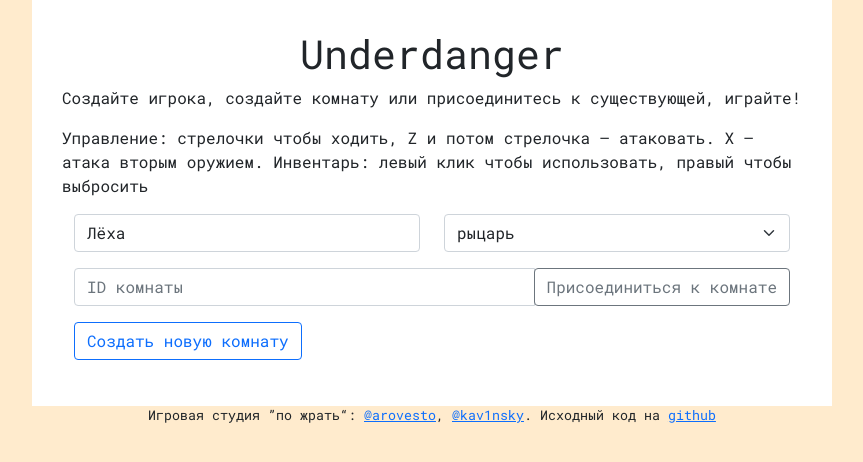
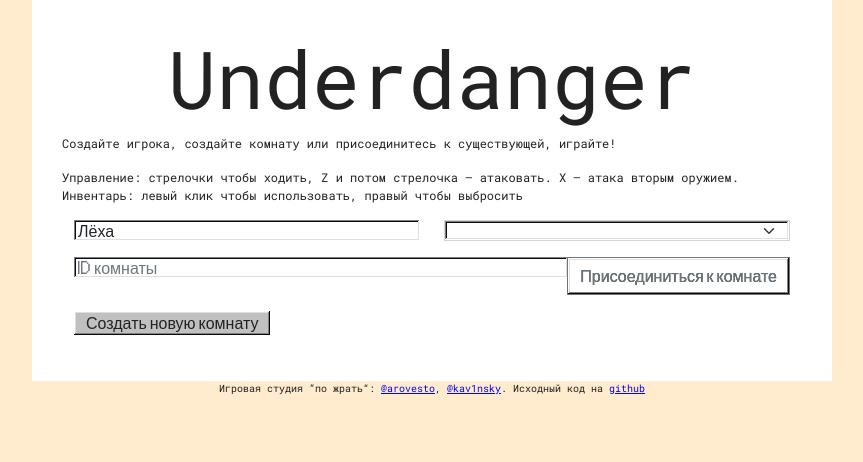
Before and after one commit to arovesto/underdanger, a Flask app: page / in a window 1280 px wide. Shown: the top 462 px of the page, without its empty margins (208-1071 px from the left). Run offline with Flask 2, Linux system fonts and the light colour scheme; some libraries are stand-ins or nearby versions; some web fonts are replaced.

Commit message:
add sharp

```diff
--- a/static/style.css
+++ b/static/style.css
@@ -21,6 +21,10 @@ body {
     -moz-user-select: none;
     -ms-user-select: none;
     user-select: none;
+}
+
+.sharp {
+  border-radius:0 !important;
 }
 
 /* TOP BAR */
--- a/templates/index.html
+++ b/templates/index.html
@@ -19,6 +19,7 @@
     <script src="https://cdn.jsdelivr.net/npm/bootstrap@5.0.0-beta3/dist/js/bootstrap.bundle.min.js"
             integrity="sha384-JEW9xMcG8R+pH31jmWH6WWP0WintQrMb4s7ZOdauHnUtxwoG2vI5DkLtS3qm9Ekf"
             crossorigin="anonymous"></script>
+    <link rel="stylesheet" href="https://unpkg.com/98.css@0.1.4/build/98.css" />
 </head>
 <body>
 <div id="menu">
@@ -38,14 +39,14 @@
                     <div class="mb-3">
                         <div class="row">
                             <div class="col">
-                                <input class="form-control" type="text" name="username"
+                                <input class="form-control sharp" type="text" name="username"
                                        id="username"
                                        placeholder="Имя игрока"
                                        value="Джеймс">
                                 <div id="username_form_error" class="invalid-feedback"></div>
                             </div>
                             <div class="col">
-                                <select size="1" name="class" id="class" class="form-select">
+                                <select size="1" name="class" id="class" class="form-select sharp">
                                 </select>
                             </div>
                         </div>
@@ -53,13 +54,13 @@
                 </div>
                 <div class="container">
                     <div class="input-group mb-3">
-                        <input type="text" class="form-control"
+                        <input type="text" class="form-control sharp"
                                placeholder="ID комнаты"
                                aria-label="ID комнаты"
                                aria-describedby="button-addon2"
                                name="lobby_id" id="lobby_id">
                         <span class="input-group-btn">
-                            <button class="btn btn-outline-secondary" type="button"
+                            <button class="btn btn-outline-secondary sharp" type="button"
                                     name="connect_play"
                                     id="connect_room_button">Присоединиться к комнате
                             </button>
@@ -72,7 +73,7 @@
                         <div class="mb-3">
                             <input type="submit" id="create_room_button"
                                    value="Создать новую комнату"
-                                   class="btn btn-outline-primary">
+                                   class="btn btn-outline-primary sharp">
                         </div>
                     </div>
                 </div>
```
